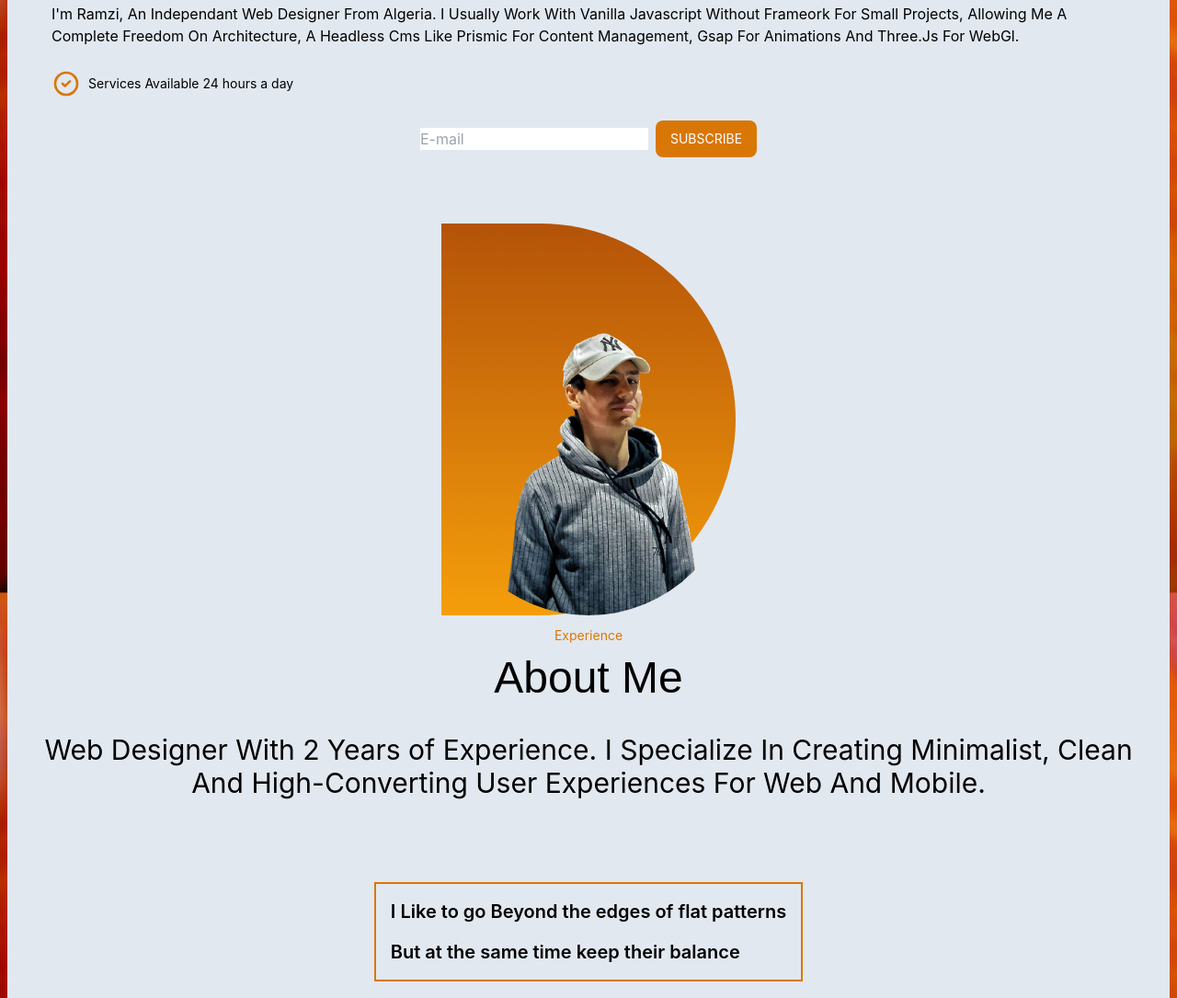
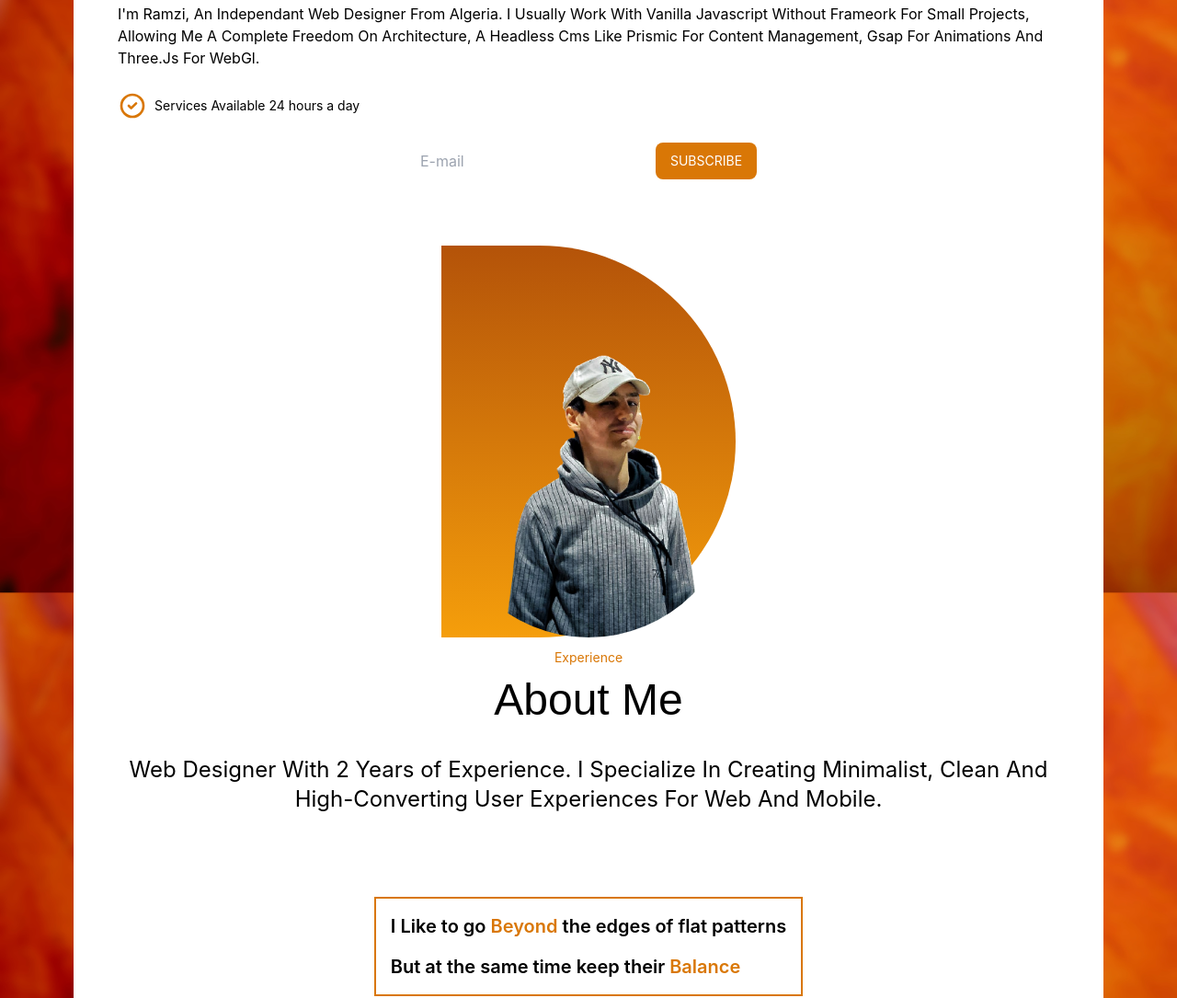
Before and after one commit to RamziFartas/Portfolio, a website: page dist/index.html in a window 1280 px wide. Shown: the part 209-1294 px from the top of the page at 92% size. Drawn offline with nearby package versions, Linux system fonts and the light colour scheme.

Commit message:
modified:   dist/index.html 	modified:   dist/script.js 	modified:   dist/style.css

```diff
--- a/dist/index.html
+++ b/dist/index.html
@@ -10,7 +10,7 @@
 <body>
     <div>
         <div class="background w-full h-full bg-no-repeat bg-cover bg-fixed bg-center overflow-hidden">
-            <div id="avatar" class="bg-slate-200 my-6 mx-2 p-2 h-full rounded-md">
+            <div id="avatar" class="bg-white my-6 mx-2 p-2 h-full rounded-md sm:mx-20">
                 <div class="sm:grid auto-rows-max gap-4 items-center p-6">
                     <div class="flex flex-col gap-6 p-4 max-md:grid">
                         <h4 class=" text-sm text-amber-600 tracking-widest">WEB DESIGNER</h4>
@@ -31,22 +31,22 @@
                 </div>
 
                 <div class="flex flex-col justify-center items-center gap-3 p-8 h-fit">
-                    <div id="profil" class="place-self-center bg-gradient-to-b from-amber-700 to-amber-500 rounded-r-full">
-                        <img class="rounded-full w-80" src="assets/Profil.png" alt="Profil Picture">
+                    <div id="profile" class="place-self-center bg-gradient-to-b from-amber-700 to-amber-500 rounded-r-full">
+                        <img id="profile-svg" class="rounded-full w-80" src="assets/Profil.png" alt="Profil Picture">
                     </div>
                     <h4 class ="text-sm text-amber-600">Experience</h4>
-                    <h1 class="font-elmessiri text-5xl">About Me</h1>
-                    <p class="text-center text-3xl mt-6">Web Designer With 2 Years of Experience. I Specialize In Creating Minimalist, Clean And High-Converting User Experiences For Web And Mobile.
+                    <h1 id="about-me" class="font-elmessiri text-5xl">About Me</h1>
+                    <p class="text-center text-2xl mt-6">Web Designer With 2 Years of Experience. I Specialize In Creating Minimalist, Clean And High-Converting User Experiences For Web And Mobile.
                     </p>
 
-                    <section class="flex flex-col gap-4 mt-20 p-4 ring-2 ring-amber-600">
+                    <section class="flex flex-col gap-4 mt-20 p-4 ring-2 ring-amber-600 outline-2">
 
                         <div>
-                            <span class="text-xl font-semibold"><p>I Like to go Beyond the edges of flat patterns</p></span>
+                            <span class="text-xl font-semibold"><p>I Like to go <span class="text-amber-600">Beyond</span> the edges of flat patterns</p></span>
                         </div>
 
                         <div>
-                            <span class=" text-xl font-semibold"><p>But at the same time keep their balance</p></span>
+                            <span class=" text-xl font-semibold"><p>But at the same time keep their <span class="text-amber-600">Balance</span></p></span>
                         </div>
 
                     </section>
@@ -59,7 +59,7 @@
                     </div>
                     <div class="place-self-center m-6 ">
                         <h1 class="font-elmessiri text-5xl text-zinc-500 text-center">02<svg class="w-6 h-6" fill="none" stroke="currentColor" viewBox="0 0 24 24" xmlns="http://www.w3.org/2000/svg"><path stroke-linecap="round" stroke-linejoin="round" stroke-width="2" d="M11 4a2 2 0 114 0v1a1 1 0 001 1h3a1 1 0 011 1v3a1 1 0 01-1 1h-1a2 2 0 100 4h1a1 1 0 011 1v3a1 1 0 01-1 1h-3a1 1 0 01-1-1v-1a2 2 0 10-4 0v1a1 1 0 01-1 1H7a1 1 0 01-1-1v-3a1 1 0 00-1-1H4a2 2 0 110-4h1a1 1 0 001-1V7a1 1 0 011-1h3a1 1 0 001-1V4z"></path></svg></h1>
-                        <p><span class="font-bold">Code</span> : Creating and trouble-shooting yhe documents, style sheets, scripts, and images that make up the site, as for deployment it can be handled but decision mostly left to the client.</p>
+                        <p><span class="font-bold">Code</span> : Creating and trouble-shooting the documents, style sheets, scripts, and images that make up the site, as for deployment it can be handled but decision mostly left to the client.</p>
                     </div>
                 </div>
 
@@ -136,9 +136,9 @@
 
             </div>
     </div>
-
+    <script src="https://cdnjs.cloudflare.com/ajax/libs/gsap/3.9.1/gsap.min.js"></script>
+    <script src="https://cdnjs.cloudflare.com/ajax/libs/gsap/3.9.1/ScrollTrigger.min.js"></script>
     <script src="script.js"></script>
-    <script src="https://cdnjs.cloudflare.com/ajax/libs/gsap/3.11.4/gsap.min.js"></script>
 
 </body>
 
--- a/dist/script.js
+++ b/dist/script.js
@@ -1,2 +1,12 @@
-const Icon = document.getElementById('profile');
+const Icon = document.querySelector('#profile');
+const svg = document.querySelector('#profile-svg');
+const text = document.querySelector('#about-me');
+
 console.log(Icon);
+var tl = gsap.timeline({repeat:2, repeatDelay:1});
+tl.to(svg,{opacity:0,duration:1});
+tl.to(text,{opacity:0,duration:1});
+tl.to(Icon, {x: -20, duration: 1, ease:"power1"});
+tl.to(svg,{opacity:1,duration:1});
+tl.to(text,{opacity:1,duration:1});
+tl.to(Icon, {x: 0, duration: 1});
```
Also changed, not shown: dist/style.css.
